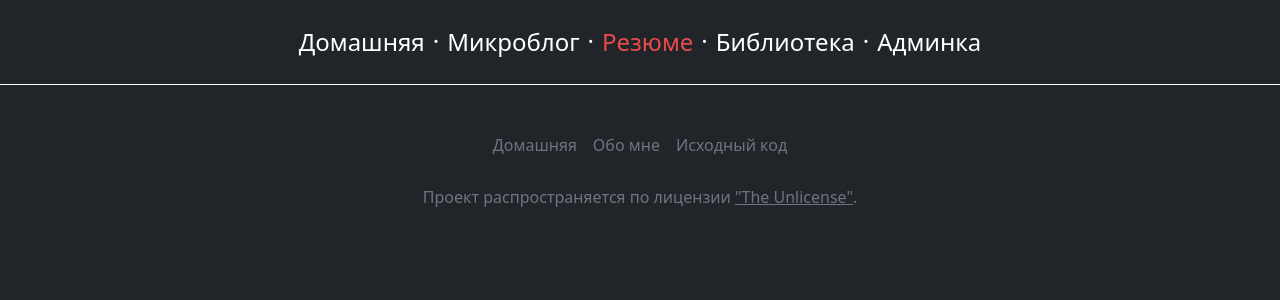
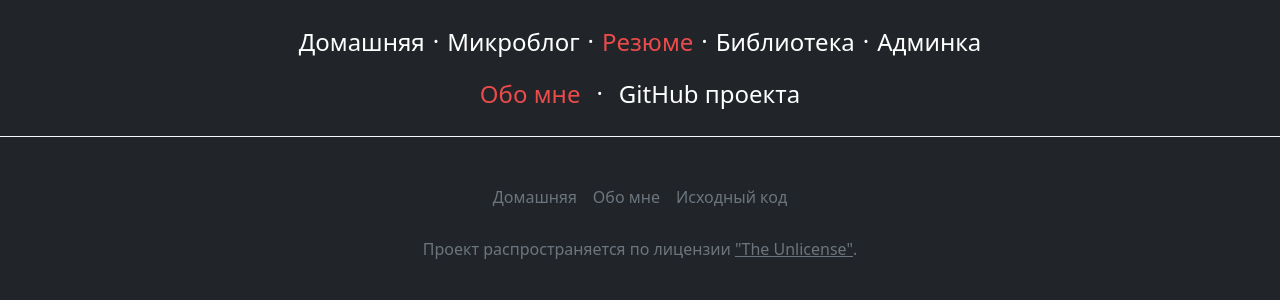
Before and after one commit to ALittleMoron/django-my-site, a Django app: page /resume/ in a window 1280 px wide. Shown: the top 300 px of the page. Run offline with Django 3.2, Linux system fonts and the light colour scheme; the visitor is signed in with stand-in values (Sample User, id 1); some libraries are stand-ins or nearby versions.

Commit message:
Базовый шаблон для резюме, отказ от автобиографии, навигация для раздела

```diff
--- a/mySite/applications/resume/templates/resume/aboutMe.html
+++ /dev/null
@@ -1 +0,0 @@
-{% extends 'base.html' %}
--- a/mySite/applications/resume/templates/resume/gitHubProjects.html
+++ b/mySite/applications/resume/templates/resume/gitHubProjects.html
@@ -1 +1 @@
-{% extends 'base.html' %}
+{% extends 'resume/resumeBase.html' %}
--- /dev/null
+++ b/mySite/applications/resume/templates/resume/inc/resumeNav.html
@@ -0,0 +1,10 @@
+{% with url_name=request.resolver_match.url_name %}
+{% if user.is_superuser %}
+    <div class="align-items-center justify-content-center justify-content-lg-start">
+      <ul class="nav col-12 col-lg-auto me-lg-auto mb-2 justify-content-center mb-md-0">
+        <a href="{% url 'resume' %}" class="nav-link text-white hovered {% if url_name == 'resume' %}current{% endif %}" style='display: block;'>Обо мне</a> .
+        <a href="{% url 'resume/gitHubProjects' %}" class="nav-link text-white hovered {% if url_name == 'resume/gitHubProjects' %}current{% endif %}" style='display: block;'>GitHub проекта</a>
+      </ul>
+    </div>
+{% endif %}
+{% endwith %}
--- a/mySite/applications/resume/templates/resume/resume.html
+++ b/mySite/applications/resume/templates/resume/resume.html
@@ -1 +1 @@
-{% extends 'base.html' %}
+{% extends 'resume/resumeBase.html' %}
--- /dev/null
+++ b/mySite/applications/resume/templates/resume/resumeBase.html
@@ -0,0 +1,7 @@
+{% extends 'base.html' %}
+
+
+{% block navigate %}
+    {{ block.super }}
+    {% include 'resume/inc/resumeNav.html' %}
+{% endblock navigate %}
--- a/mySite/applications/resume/urls.py
+++ b/mySite/applications/resume/urls.py
@@ -1,10 +1,9 @@
 from django.urls import path
 
-from .views import AboutMe, Resume, GitHubProjects
+from .views import Resume, GitHubProjects
 
 
 urlpatterns = [
     path('', Resume.as_view(), name='resume'),
-    path('about-me/', AboutMe.as_view(), name='resume/aboutMe'),
     path('git-hub-projects/', GitHubProjects.as_view(), name='resume/gitHubProjects'),
 ]
--- a/mySite/applications/resume/views.py
+++ b/mySite/applications/resume/views.py
@@ -6,9 +6,5 @@ class Resume(GetView):
     template_name = 'resume/resume.html'
 
 
-class AboutMe(GetView):
-    template_name = 'resume/aboutMe.html'
-
-
 class GitHubProjects(GetView):
     template_name = 'resume/gitHubProjects.html'
```
